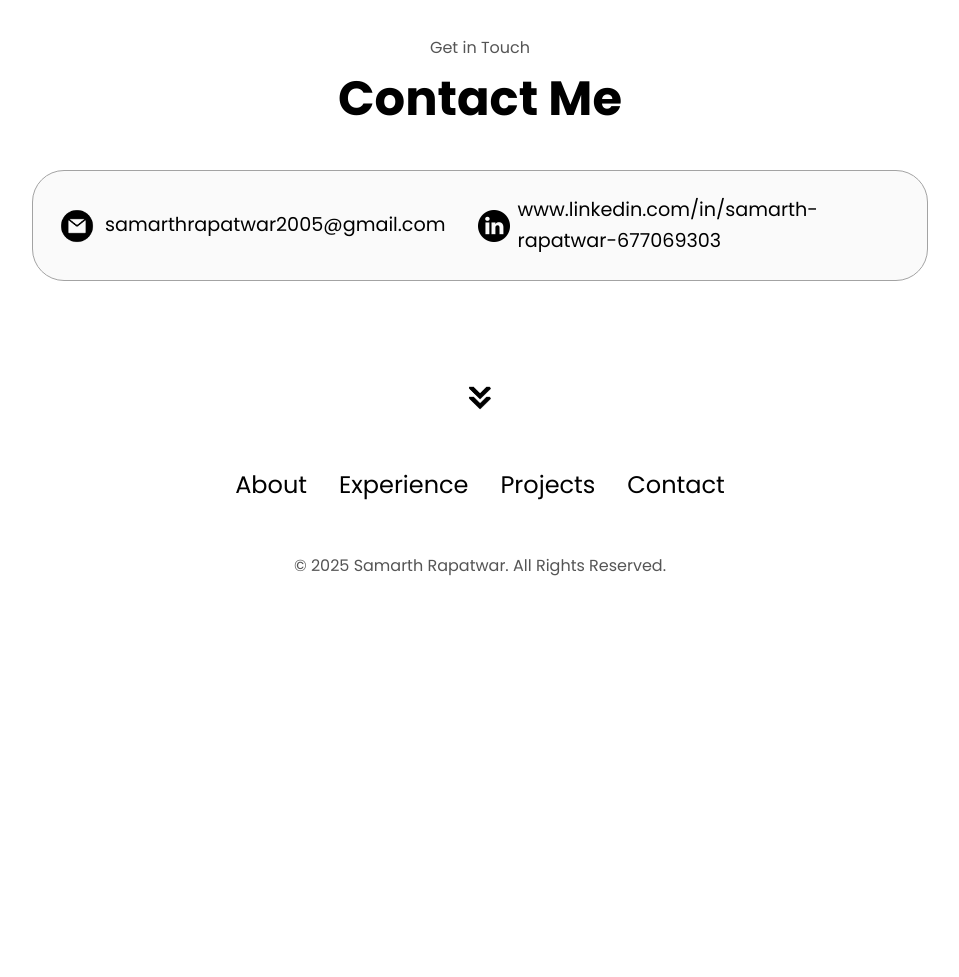
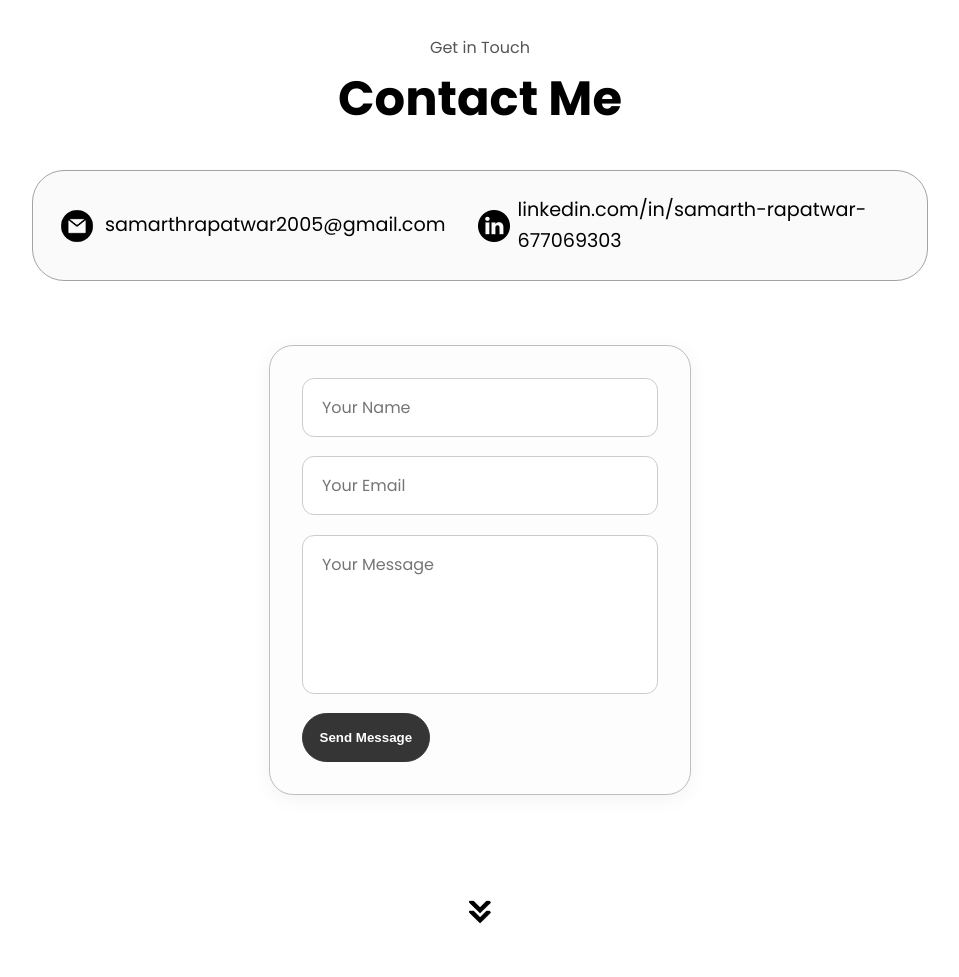
Before and after one commit to samarthrapatwar/FUTURE_FS_01, a plain HTML site: page index.html in a window 1280 px wide. Shown: the part 3379-4356 px from the top of the page, without its empty margins (160-1119 px from the left). Before the commit the page ends 4004 px from the top, so only its background shows below. Drawn offline with Linux system fonts and the light colour scheme.

Commit message:
finished!

```diff
--- a/index.html
+++ b/index.html
@@ -179,6 +179,8 @@
   <section id="contact">
   <p class="section__text__p1">Get in Touch</p>
   <h1 class="title">Contact Me</h1>
+
+  <!-- Contact Info (Email + LinkedIn) -->
   <div class="contact-info-upper-container">
     <div class="contact-info-container">
       <img src="./assets/email.png" alt="Email Icon" class="icon contact-icon email-icon" />
@@ -186,10 +188,25 @@
     </div>
     <div class="contact-info-container">
       <img src="./assets/linkedin.png" alt="LinkedIn Icon" class="icon contact-icon" />
-        <p><a href="https://www.linkedin.com/in/samarth-rapatwar-677069303" target="_blank">www.linkedin.com/in/samarth-rapatwar-677069303</a></p>
+      <p><a href="https://www.linkedin.com/in/samarth-rapatwar-677069303" target="_blank">linkedin.com/in/samarth-rapatwar-677069303</a></p>
     </div>
   </div>
+
+  <!-- Contact Form -->
+  <form name="contact" method="POST" data-netlify="true" class="contact-form" onsubmit="handleFormSubmit(event)">
+  <input type="hidden" name="form-name" value="contact" />
+
+  <input type="text" name="name" placeholder="Your Name" required />
+  <input type="email" name="email" placeholder="Your Email" required />
+  <textarea name="message" placeholder="Your Message" rows="5" required></textarea>
+
+  <button type="submit" class="btn btn-color-1">Send Message</button>
+
+  <p id="form-status" class="form-success" style="display: none;">✅ Message sent successfully!</p>
+</form>
+
 </section>
+
   <div class="arrow-container">
   <img src="./assets/arrow.png" class="icon arrow" onclick="location.href='#profile'" />
 </div>
@@ -211,5 +228,13 @@
   </footer>
 
   <script src="script.js"></script>
+
+  <form name="contact" netlify hidden>
+  <input type="text" name="name" />
+  <input type="email" name="email" />
+  <textarea name="message"></textarea>
+</form>
+
+
 </body>
 </html>
--- a/script.js
+++ b/script.js
@@ -4,3 +4,22 @@ function toggleMenu() {
     menu.classList.toggle("open");
     icon.classList.toggle("open");
 }
+
+function handleFormSubmit(event) {
+  event.preventDefault();
+
+  const form = event.target;
+  const formData = new FormData(form);
+
+  fetch("/", {
+    method: "POST",
+    body: formData,
+  })
+    .then(() => {
+      form.reset();
+      document.getElementById("form-status").style.display = "block";
+    })
+    .catch((error) => {
+      alert("Oops! There was a problem submitting the form");
+    });
+}
--- a/style.css
+++ b/style.css
@@ -501,6 +501,51 @@ article {
 }
 
 
+.contact-form {
+  max-width: 600px;
+  margin: 2rem auto;
+  display: flex;
+  flex-direction: column;
+  gap: 1.2rem;
+  background: #fdfdfd;
+  padding: 2rem;
+  border-radius: 1.5rem;
+  border: 1px solid rgb(190, 190, 190);
+  box-shadow: 0 4px 20px rgba(0, 0, 0, 0.05);
+}
+
+.contact-form input,
+.contact-form textarea {
+  padding: 1rem 1.2rem;
+  font-size: 1rem;
+  border: 1px solid #ccc;
+  border-radius: 0.75rem;
+  font-family: "Poppins", sans-serif;
+  resize: none;
+  transition: border-color 0.3s ease;
+}
+
+.contact-form input:focus,
+.contact-form textarea:focus {
+  outline: none;
+  border-color: rgb(53, 53, 53);
+  box-shadow: 0 0 0 2px rgba(53, 53, 53, 0.1);
+}
+
+.form-success {
+  text-align: center;
+  color: green;
+  font-weight: 600;
+  font-size: 1rem;
+  margin-top: 0.5rem;
+  transition: all 0.3s ease;
+}
+
+
+
+
+
+
 /*          FOOTER         */
 
 
```
Lines whose indentation alone changed are shown as unchanged.
